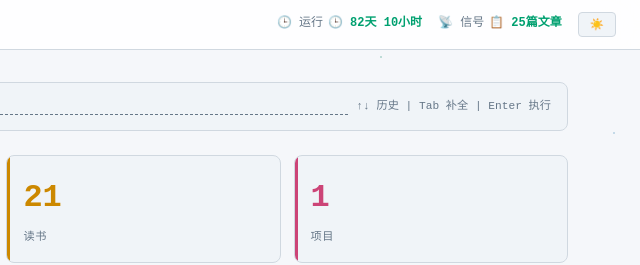
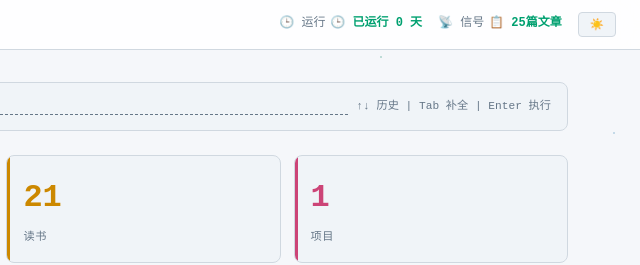
Before and after one commit to Lumjiel/Observatory, an Eleventy site: page src/pages/index.njk in a window 1280 px wide. Shown: the top 265 px of the page, 640-1280 px from the left. Built offline with nearby package versions, Linux system fonts and the light colour scheme; Eleventy itself is replaced by a stand-in of ours; files that its build step writes are made by us from their sources.

Commit message:
fix: 修正建站日期为 2026-05-07

```diff
--- a/src/assets/js/app.js
+++ b/src/assets/js/app.js
@@ -205,12 +205,11 @@
     const tagCounts = getTagCounts();
 
     function formatUptime() {
-        const start = new Date('2026-02-14');
+        const start = new Date('2026-05-07');
         const now = new Date();
         const diff = now - start;
         const days = Math.floor(diff / (1000 * 60 * 60 * 24));
-        const hours = Math.floor((diff % (1000 * 60 * 60 * 24)) / (1000 * 60 * 60));
-        return `${days}天 ${hours}小时`;
+        return `已运行 ${days} 天`;
     }
 
     function updateStatusBar() {
```
